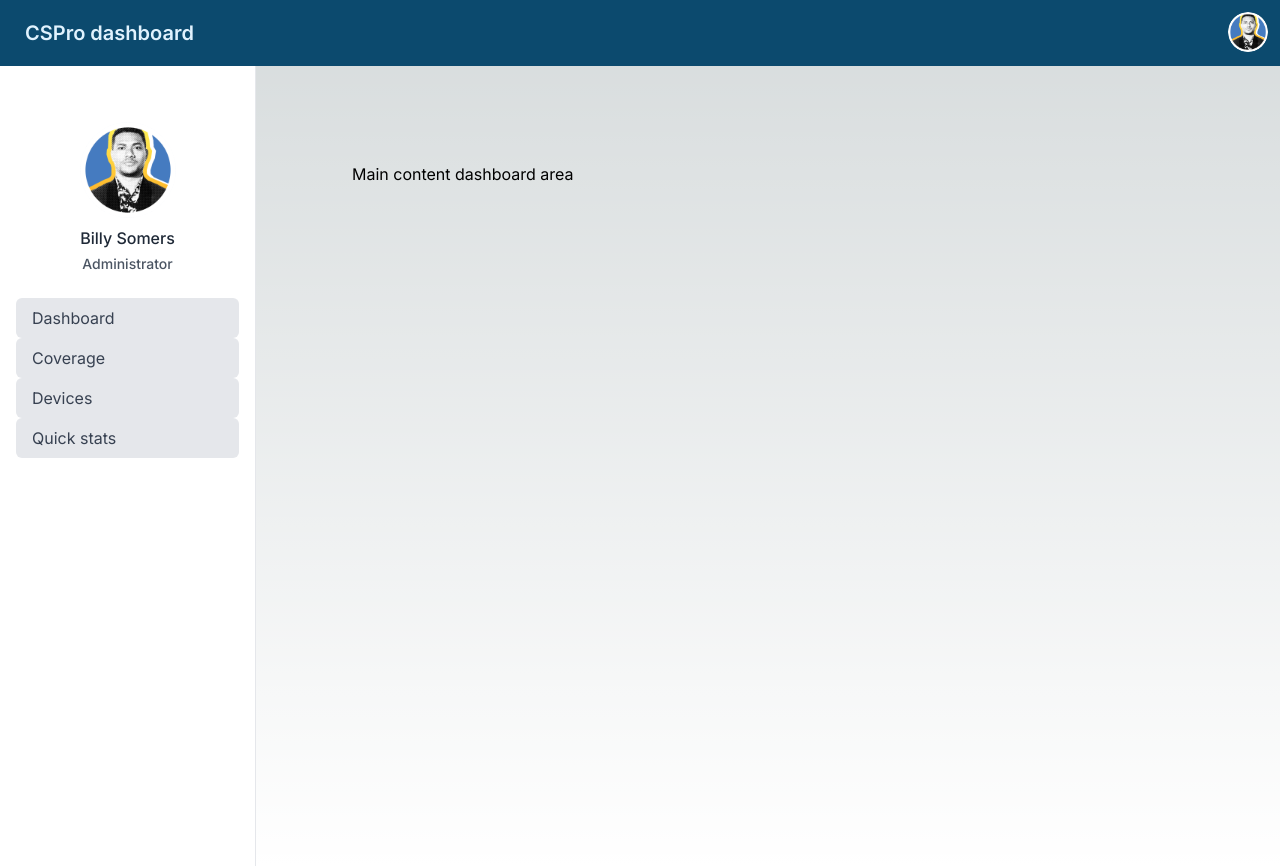
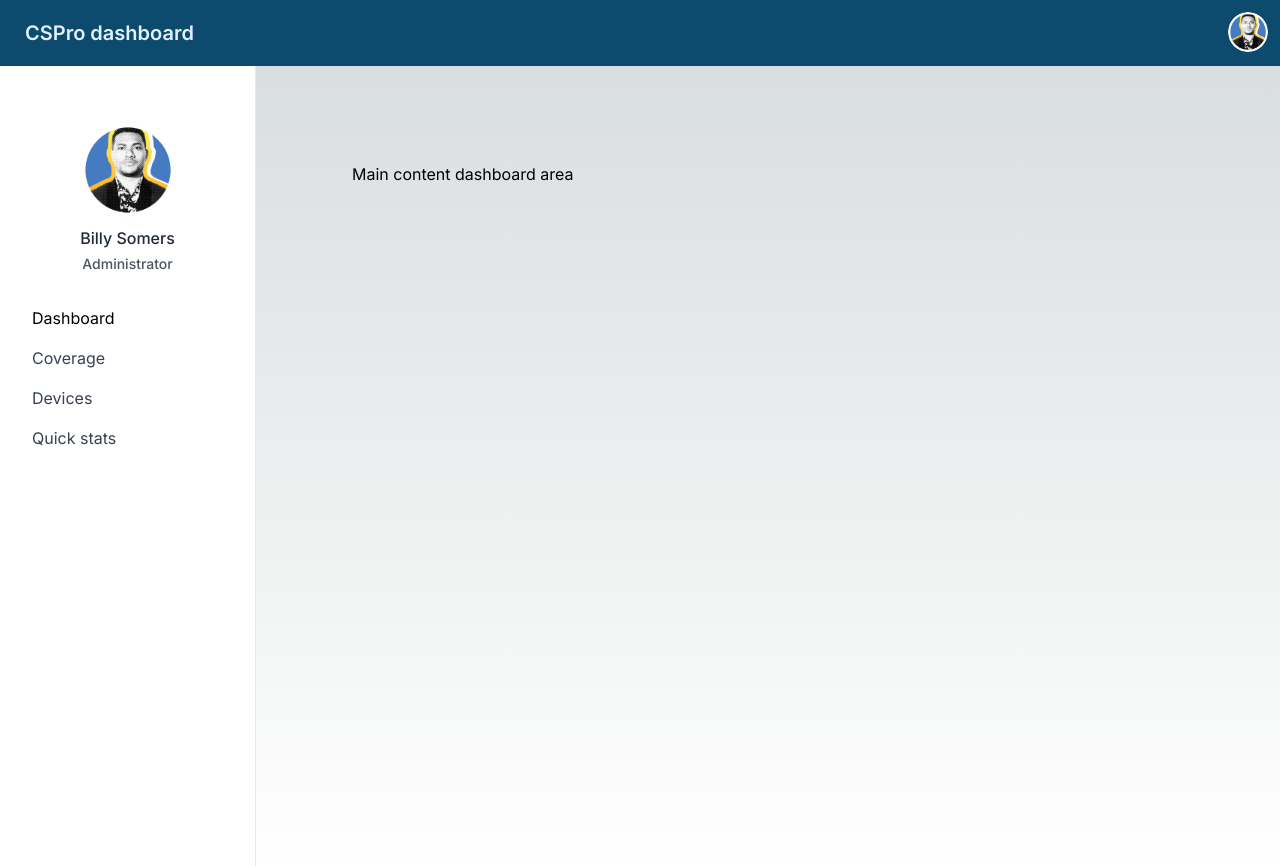
Before and after one commit to billyws/cspro-dashboard, a Next.js app: page / in a window 1280 px wide. Built offline with nearby package versions, Linux system fonts and the light colour scheme.

Commit message:
Remove sidemenu bg color

```diff
--- a/components/SideNav.tsx
+++ b/components/SideNav.tsx
@@ -18,22 +18,22 @@ export default function SideNav(){
             <div className="flex flex-col justify-between flex-1 mt-6">
                 <nav>
                     <Link
-                        className="flex items-center px-4 py-2 text-gray-700 bg-gray-200 rounded-md dark:bg-gray-800 dark:text-gray-200"
+                        className="flex items-center px-4 py-2 text-gray-70 rounded-md dark:bg-gray-800 dark:text-gray-200"
                         href="/">
                         Dashboard
                     </Link>
                     <Link
-                        className="flex items-center px-4 py-2 text-gray-700 bg-gray-200 rounded-md dark:bg-gray-800 dark:text-gray-200"
+                        className="flex items-center px-4 py-2 text-gray-700 rounded-md dark:bg-gray-800 dark:text-gray-200"
                         href="/">
                         Coverage
                     </Link>
                     <Link
-                        className="flex items-center px-4 py-2 text-gray-700 bg-gray-200 rounded-md dark:bg-gray-800 dark:text-gray-200"
+                        className="flex items-center px-4 py-2 text-gray-700 rounded-md dark:bg-gray-800 dark:text-gray-200"
                         href="/">
                         Devices
                     </Link>
                     <Link
-                        className="flex items-center px-4 py-2 text-gray-700 bg-gray-200 rounded-md dark:bg-gray-800 dark:text-gray-200"
+                        className="flex items-center px-4 py-2 text-gray-700 rounded-md dark:bg-gray-800 dark:text-gray-200"
                         href="/">
                         Quick stats
                     </Link>
```
Also changed, not shown: 1 other file (tests, documents, lock files or other folders).
